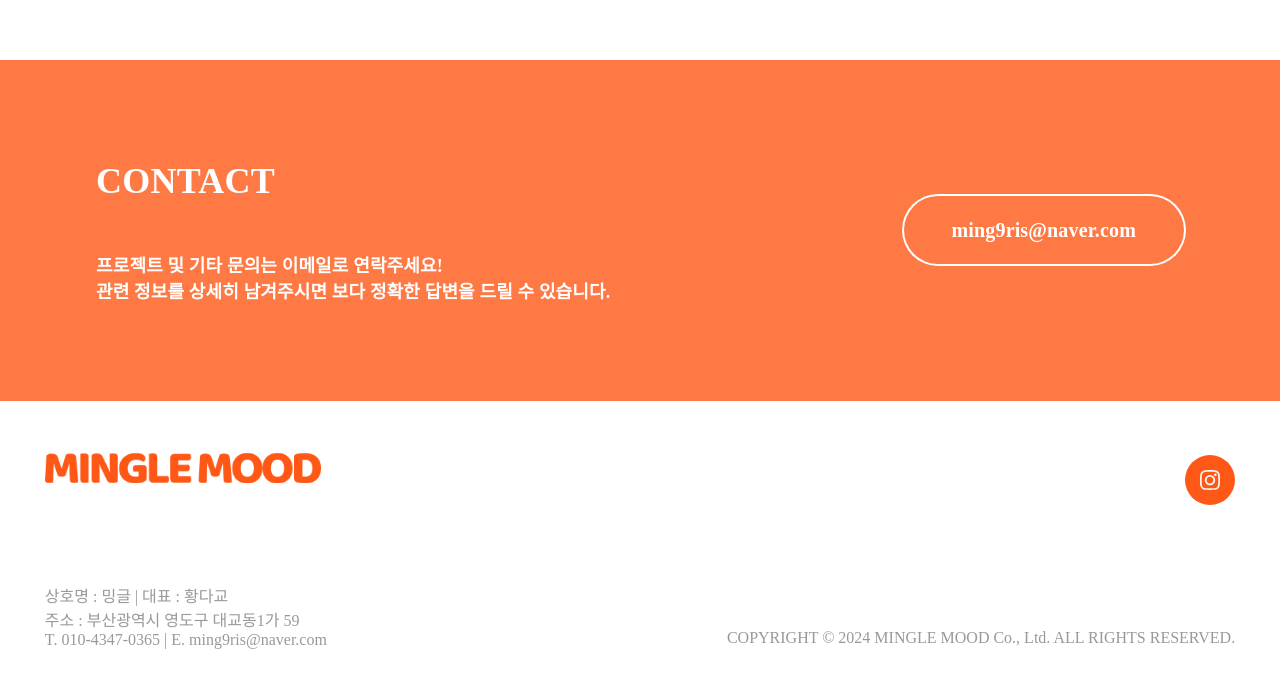
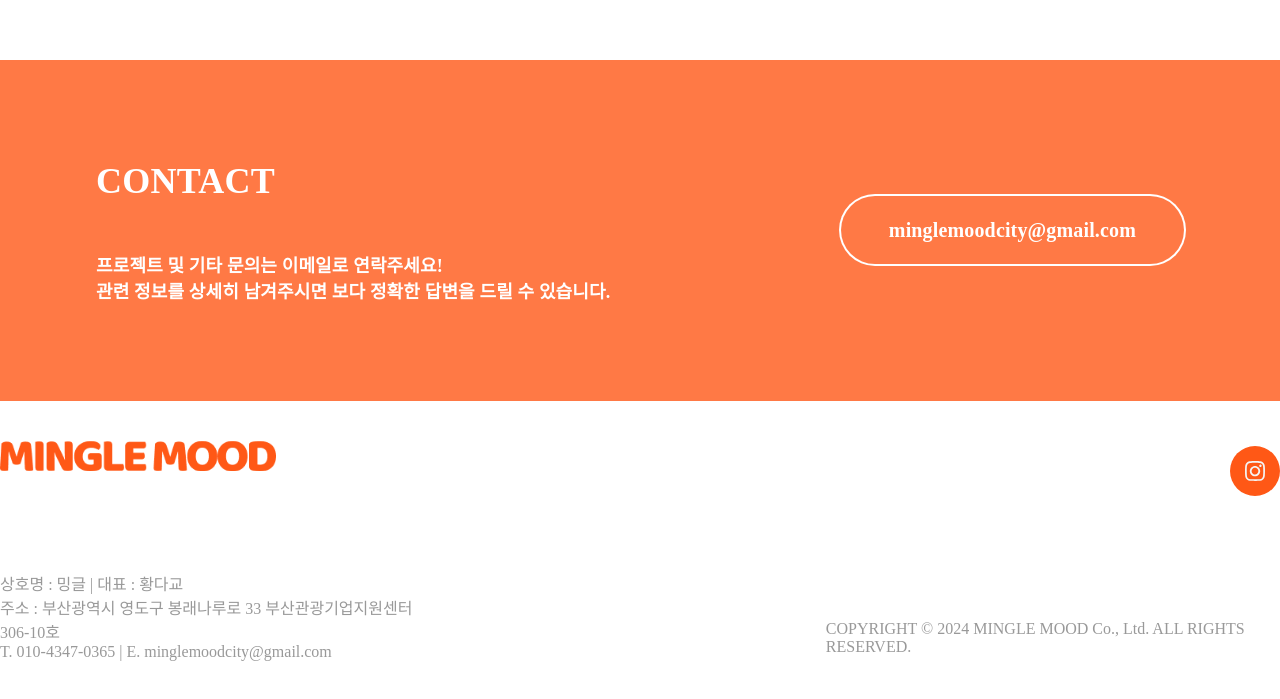
Before and after one commit to this-will-be-the-name-of-your-team/app, a Next.js app: page / in a window 1280 px wide. Shown: the part 3140-3839 px from the top of the page. Built offline with nearby package versions, Linux system fonts and the light colour scheme; no server answers; the database is empty.

Commit message:
Docs: Footer 내용 수정

```diff
--- a/src/app/page.tsx
+++ b/src/app/page.tsx
@@ -87,7 +87,7 @@
             관련 정보를 상세히 남겨주시면 보다 정확한 답변을 드릴 수 있습니다.
           </Text>
         </Column>
-        <ContactButton href={"/contact"}>ming9ris@naver.com</ContactButton>
+        <ContactButton href={"/contact"}>minglemoodcity@gmail.com</ContactButton>
       </ContactSection>
       <Footer />
     </Container>
--- a/src/components/Footer/index.tsx
+++ b/src/components/Footer/index.tsx
@@ -10,14 +10,14 @@
         <Text>
           상호명 : 밍글 | 대표 : 황다교
           <br />
-          주소 : 부산광역시 영도구 대교동1가 59
+          주소 : 부산광역시 영도구 봉래나루로 33 부산관광기업지원센터 306-10호
           <br />
-          T. 010-4347-0365 | E. ming9ris@naver.com
+          T. 010-4347-0365 | E. minglemoodcity@gmail.com
         </Text>
       </TextContainer>
       <IconContainer>
         <Icons>
-          <a href="">
+          <a href="https://www.instagram.com/minglemoodcity">
             <InstaLogo />
           </a>
         </Icons>
```
